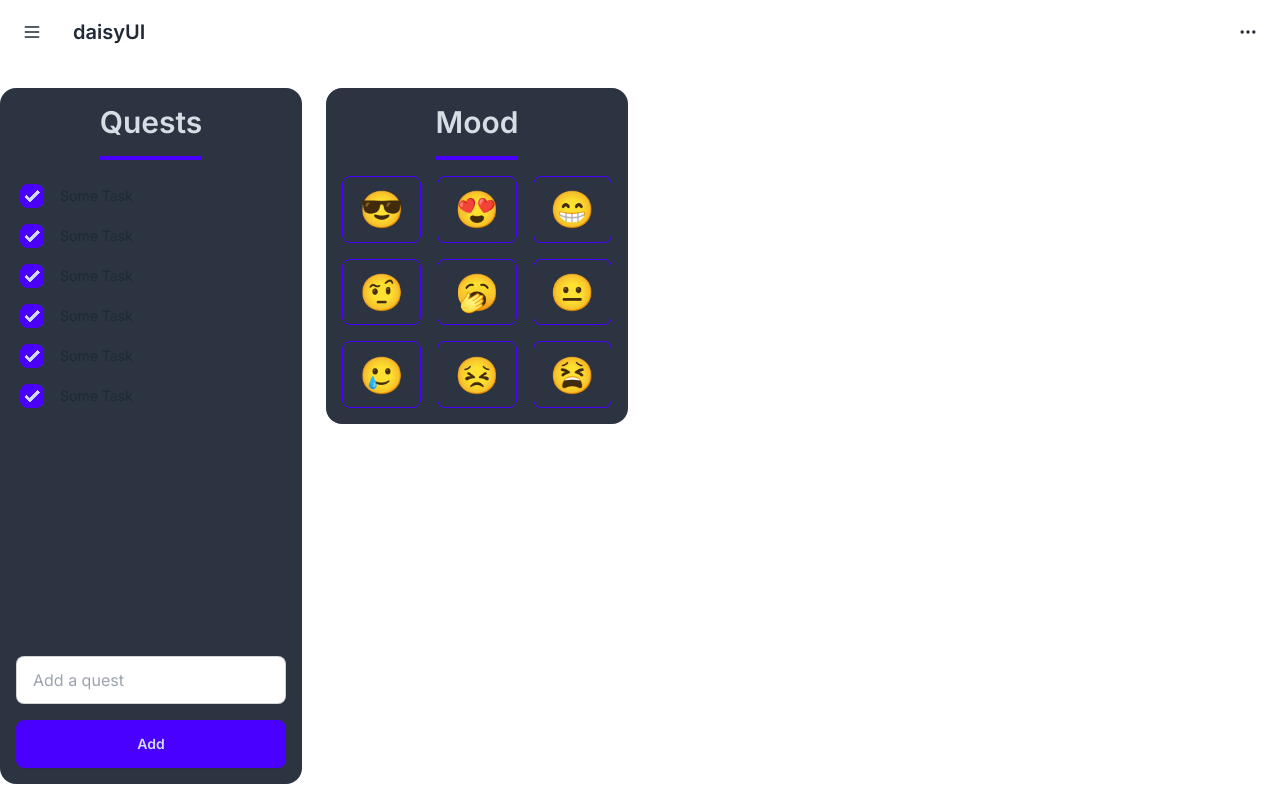
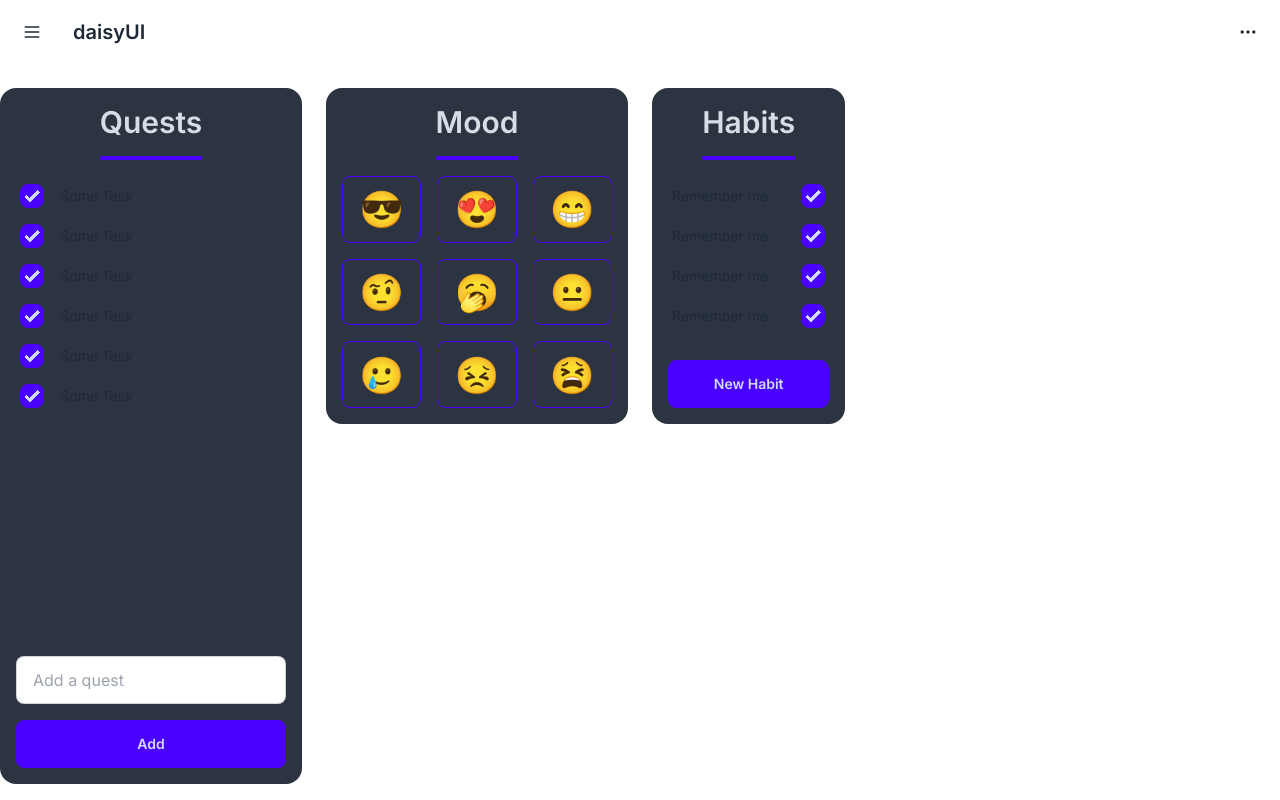
Before and after one commit to hadisajjadi/life-organizer-frontend, a Next.js app: page / in a window 1280 px wide. Built offline with nearby package versions, Linux system fonts and the light colour scheme.

Commit message:
added habit tracker component

```diff
--- /dev/null
+++ b/app/_components/HabitTracker.tsx
@@ -0,0 +1,54 @@
+import React from 'react'
+import Card from './Card'
+import CardTitle from './CardTitle'
+
+function HabitTracker() {
+    return (
+        <Card>
+            <div className="flex flex-col w-full h-full">
+                <CardTitle text="Habits" />
+                <div className="flex-1 overflow-y-auto">
+                    <div className="form-control w-full">
+                        <label className="label cursor-pointer">
+                            <span className="label-text">Remember me</span>
+                            <input type="checkbox" defaultChecked={true} className="checkbox checkbox-primary" />
+                        </label>
+                    </div>
+                    <div className="form-control w-full">
+                        <label className="label cursor-pointer">
+                            <span className="label-text">Remember me</span>
+                            <input type="checkbox" defaultChecked={true} className="checkbox checkbox-primary" />
+                        </label>
+                    </div>
+                    <div className="form-control w-full">
+                        <label className="label cursor-pointer">
+                            <span className="label-text">Remember me</span>
+                            <input type="checkbox" defaultChecked={true} className="checkbox checkbox-primary" />
+                        </label>
+                    </div>
+
+                    <div className="form-control w-full">
+                        <label className="label cursor-pointer">
+                            <span className="label-text">Remember me</span>
+                            <input type="checkbox" defaultChecked={true} className="checkbox checkbox-primary" />
+                        </label>
+                    </div>
+
+                    <div className="form-control w-full">
+                        <label className="label cursor-pointer">
+                            <span className="label-text">Remember me</span>
+                            <input type="checkbox" defaultChecked={true} className="checkbox checkbox-primary" />
+                        </label>
+                    </div>
+
+                </div>
+
+                <div className='pt-4'>
+                    <button className="btn btn-primary w-full">New Habit</button>
+                </div>
+            </div>
+        </Card>
+    )
+}
+
+export default HabitTracker
--- a/app/_components/TaskList.tsx
+++ b/app/_components/TaskList.tsx
@@ -10,42 +10,42 @@ function TaskList() {
                 <div className="flex-1 overflow-auto">
                     <div className="form-control">
                         <label className="label cursor-pointer justify-start">
-                            <input type="checkbox" checked={true} className="checkbox checkbox-primary" />
+                            <input type="checkbox" defaultChecked={true} className="checkbox checkbox-primary" />
                             <span className="label-text ms-4">Some Task</span>
                         </label>
                     </div>
 
                     <div className="form-control">
                         <label className="label cursor-pointer justify-start">
-                            <input type="checkbox" checked={true} className="checkbox checkbox-primary" />
+                            <input type="checkbox" defaultChecked={true} className="checkbox checkbox-primary" />
                             <span className="label-text ms-4">Some Task</span>
                         </label>
                     </div>
 
                     <div className="form-control">
                         <label className="label cursor-pointer justify-start">
-                            <input type="checkbox" checked={true} className="checkbox checkbox-primary" />
+                            <input type="checkbox" defaultChecked={true} className="checkbox checkbox-primary" />
                             <span className="label-text ms-4">Some Task</span>
                         </label>
                     </div>
 
                     <div className="form-control">
                         <label className="label cursor-pointer justify-start">
-                            <input type="checkbox" checked={true} className="checkbox checkbox-primary" />
+                            <input type="checkbox" defaultChecked={true} className="checkbox checkbox-primary" />
                             <span className="label-text ms-4">Some Task</span>
                         </label>
                     </div>
 
                     <div className="form-control">
                         <label className="label cursor-pointer justify-start">
-                            <input type="checkbox" checked={true} className="checkbox checkbox-primary" />
+                            <input type="checkbox" defaultChecked={true} className="checkbox checkbox-primary" />
                             <span className="label-text ms-4">Some Task</span>
                         </label>
                     </div>
 
                     <div className="form-control">
                         <label className="label cursor-pointer justify-start">
-                            <input type="checkbox" checked={true} className="checkbox checkbox-primary" />
+                            <input type="checkbox" defaultChecked={true} className="checkbox checkbox-primary" />
                             <span className="label-text ms-4">Some Task</span>
                         </label>
                     </div>
--- a/app/page.tsx
+++ b/app/page.tsx
@@ -1,5 +1,6 @@
 import Card from "./_components/Card";
 import CardTitle from "./_components/CardTitle";
+import HabitTracker from "./_components/HabitTracker";
 import MoodTracker from "./_components/MoodTracker";
 import TaskList from "./_components/TaskList";
 
@@ -14,6 +15,9 @@ export default function Home() {
           <div className="col-span-3 row-span-3">
             <MoodTracker />
           </div>
+          <div className="col-span-2 row-span-3">
+            <HabitTracker />
+          </div>
         </div>
 
       </div>
```
